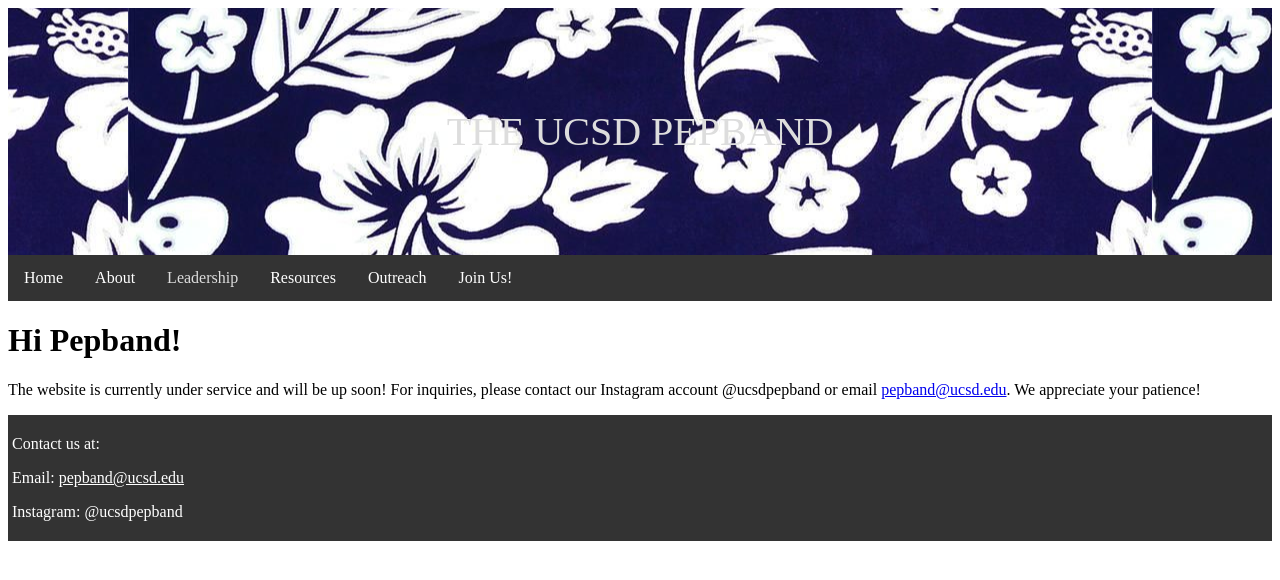
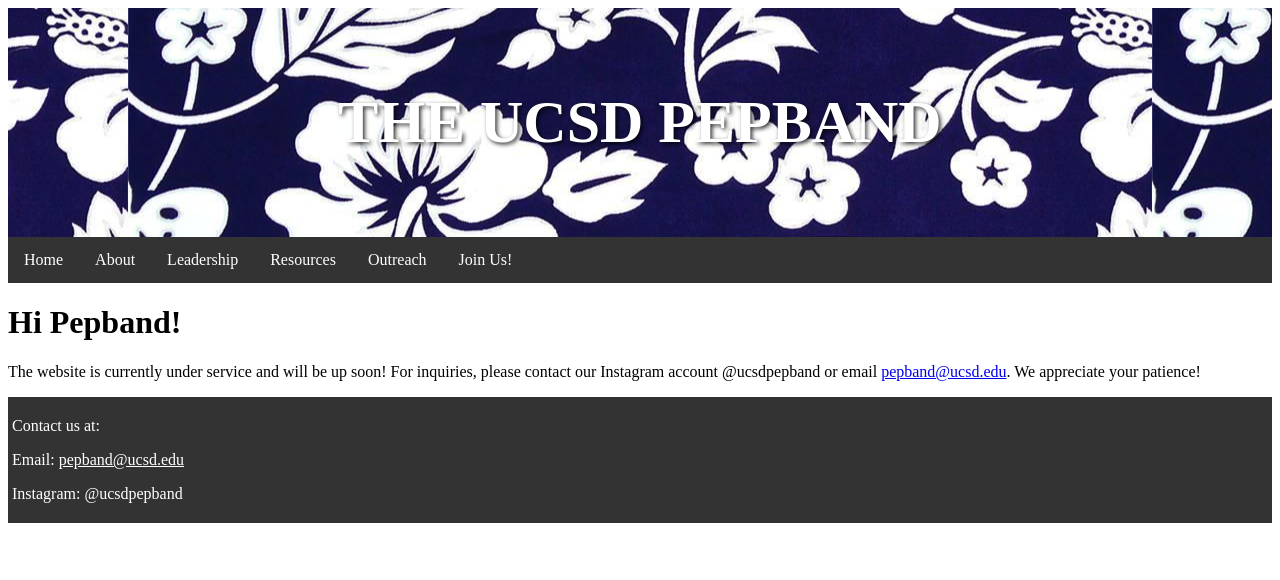
Before and after one commit to The-UCSD-Pepband/The-UCSD-Pepband, a Jekyll site: the page built from index.html, in a window 1280 px wide. Shown: the top 580 px of the page. Built offline with Jekyll 4.4.1, drawn with Linux system fonts in a browser that asks for light colours.

Commit message:
updated style for navbar and header

```diff
--- a/css/main.css
+++ b/css/main.css
@@ -1,6 +1,6 @@
 /* Global Color Scheme*/
 :root {
-  --darkblue: #141141;
+  --hovercolor: #dddddd;
   --title-text: #ffffff; /* White */
   --gray: #333333; /* Dark gray */
 }
@@ -8,11 +8,13 @@
 /* For the Default page layout*/
 /* Style the Main Header*/
 header {
-   padding: 60px;
+   padding: 20px;
    text-align: center;
-   color:#dddddd;
+   color: var(--title-text);
+   text-shadow: 2px 2px 4px rgba(0, 0, 0, 0.8);
+   font-weight: bold;
    size: 20px;
-   font-size: 40px;
+   font-size: 60px;
 }
 /* Style the Nav Bar and Dropdown Menus*/
 .navbar {
@@ -35,33 +37,33 @@
   font-size: 16px;
   border: none;
   outline: none;
-  color: #dddddd;
+  color: white;
   padding: 14px 16px;
   background-color: inherit;
   font-family: inherit;
   margin: 0;
 }
 .navbar a:hover, .dropdown:hover .dropbtn {
-  background-color: var(--darkblue);
+  background-color: var(--hovercolor);
 }
 .dropdown-content {
   display: none;
   position: absolute;
-  background-color: #f9f9f9;
+  background-color:  #333;
   min-width: 160px;
   box-shadow: 0px 8px 16px 0px rgba(0,0,0,0.2);
   z-index: 1;
 }
 .dropdown-content a {
   float: none;
-  color: black;
+  color: white;
   padding: 12px 16px;
   text-decoration: none;
   display: block;
   text-align: left;
 }
 .dropdown-content a:hover {
-  background-color: var(--darkblue);
+  background-color: var(--hovercolor);
   color:#f9f9f9
 }
 .dropdown:hover .dropdown-content {
```
